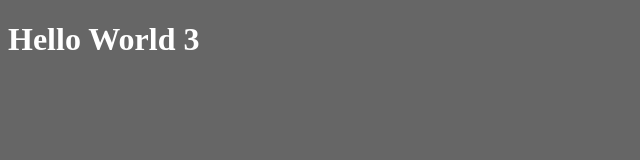
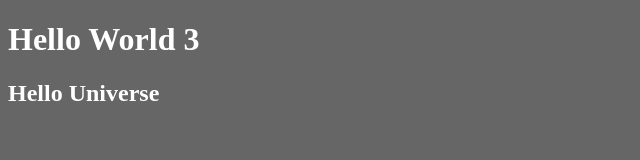
Before and after one commit to yazeedb/fcc-git-talk, a plain HTML site: page index.html in a window 1280 px wide. Shown: the whole page, without its empty margins (0-640 px from the left). Drawn offline with Linux system fonts and the light colour scheme.

Commit message:
Finally got it right

```diff
--- a/index.html
+++ b/index.html
@@ -15,5 +15,6 @@
   </head>
   <body>
     <h1>Hello World 3</h1>
+    <h2>Hello Universe</h2>
   </body>
 </html>
```
